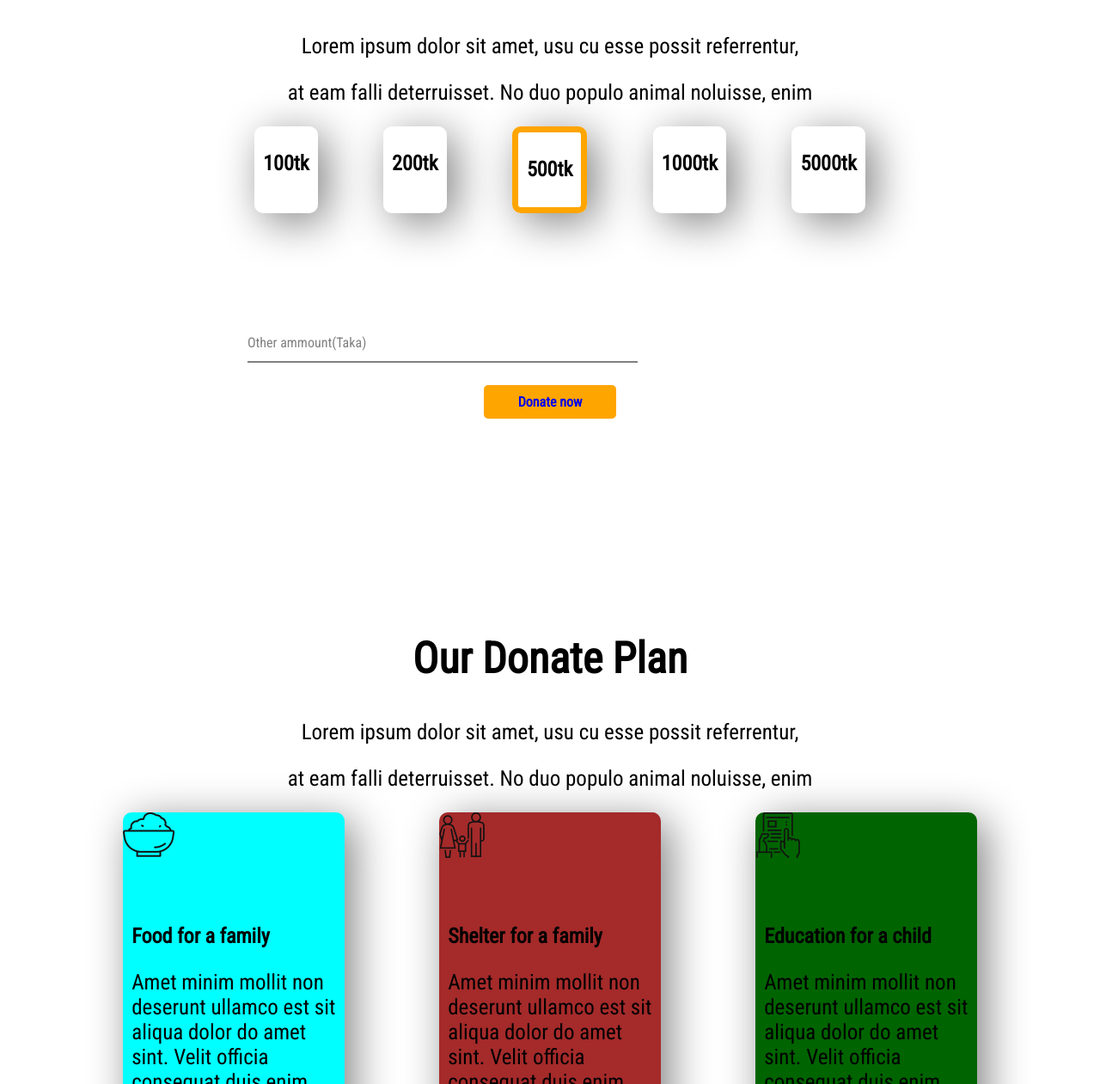
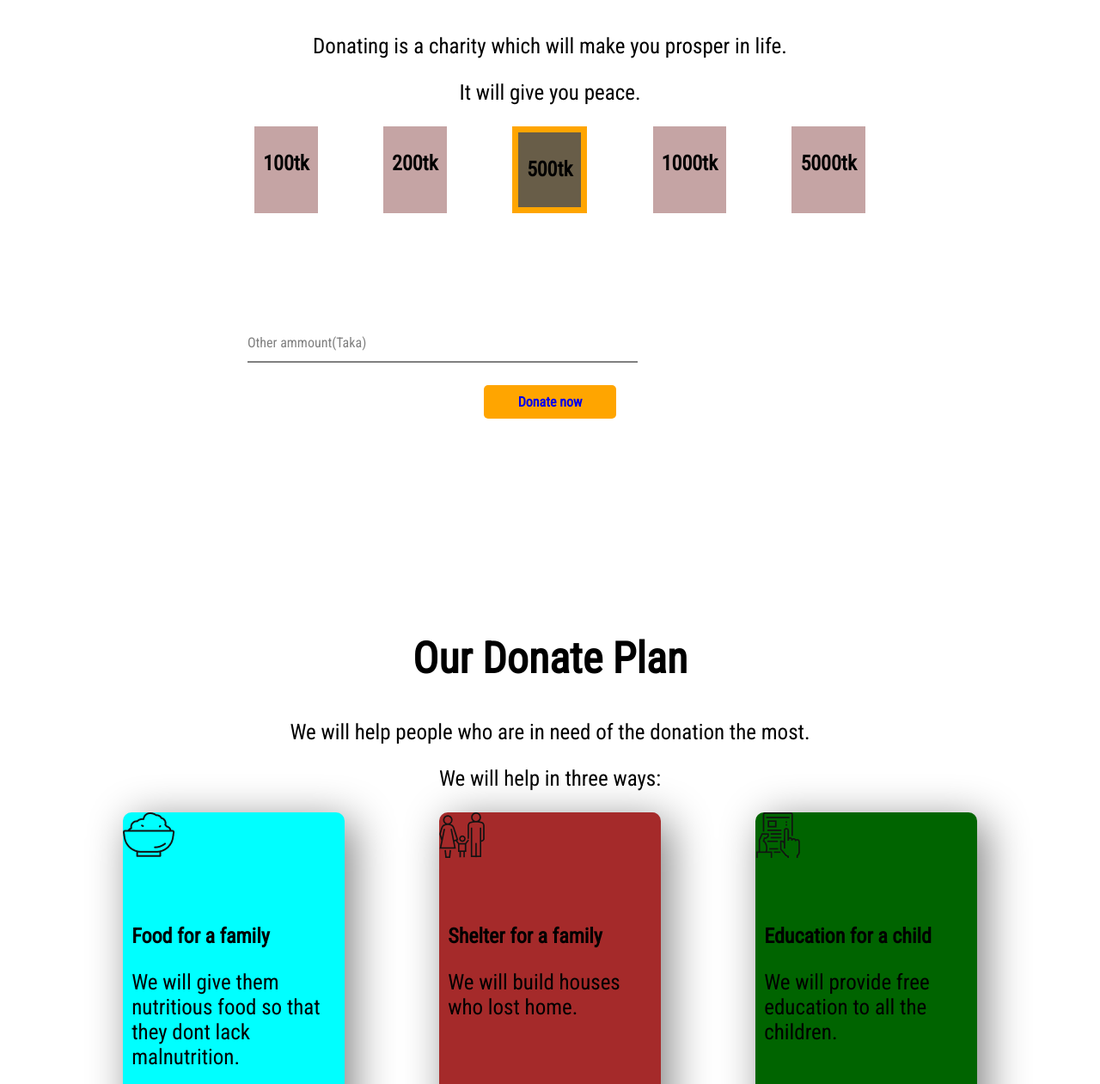
Before and after one commit to ashir41/ASSIGNMENT01, a plain HTML site: page index.html in a window 1280 px wide. Shown: the part 1119-2380 px from the top of the page at 86% size. Drawn offline with Linux system fonts and the light colour scheme.

Commit message:
second-commit

```diff
--- a/index.html
+++ b/index.html
@@ -24,8 +24,7 @@
                 More In Need
             </h1>
             <p class="para">
-                Lorem ipsum dolor sit amet, usu cu esse possit referrentur, at eam falli
-                deterruisset. No duo populo animal noluisse, enim
+                Help the cause of humanity, Because they need us the most!
             </p>
             <a class="link-button" target="_blank" href="https://www.youtube.com/">Donate now</a>
 
@@ -33,8 +32,8 @@
     </section>
     <section class="part-two">
         <h1 class="middle">Donate Today</h1>
-        <p style="text-align: center">Lorem ipsum dolor sit amet, usu cu esse possit referrentur, </p>
-        <p style="text-align: center">at eam falli deterruisset. No duo populo animal noluisse, enim</p>
+        <p style="text-align: center">Donating is a charity which will make you prosper in life. </p>
+        <p style="text-align: center">It will give you peace.</p>
         <div class="nothing">
 
             <div class="second-section">
@@ -71,36 +70,27 @@
         <h1 class="middle">
             Our Donate Plan
         </h1>
-        <p style="text-align: center">Lorem ipsum dolor sit amet, usu cu esse possit referrentur, </p>
-        <p style="text-align: center">at eam falli deterruisset. No duo populo animal noluisse, enim</p>
+        <p style="text-align: center">We will help people who are in need of the donation the most. </p>
+        <p style="text-align: center"> We will help in three ways:</p>
         <div class="third">
             <div id="bg" class="third-section">
                 <h2>
                     Food for a family
                 </h2>
                 <p>
-                    Amet minim mollit non deserunt
-                    ullamco est sit aliqua dolor do amet
-                    sint. Velit officia consequat duis enim
-                    velit mollit.
+                    We will give them nutritious food so that they dont lack malnutrition.
                 </p>
             </div>
             <div id="bg1" class="third-section">
                 <h2>Shelter for a family</h2>
                 <p>
-                    Amet minim mollit non deserunt
-                    ullamco est sit aliqua dolor do amet
-                    sint. Velit officia consequat duis enim
-                    velit mollit.
+                    We will build houses who lost home.
                 </p>
             </div>
             <div id="bg2" class="third-section">
                 <h2>Education for a child</h2>
                 <p>
-                    Amet minim mollit non deserunt
-                    ullamco est sit aliqua dolor do amet
-                    sint. Velit officia consequat duis enim
-                    velit mollit.
+                    We will provide free education to all the children.
                 </p>
             </div>
         </div>
@@ -110,7 +100,6 @@
         <footer id="done">I am gonna do it.</footer>
     </section>
 
-
 </body>
 
 </html>
--- a/style.css
+++ b/style.css
@@ -49,7 +49,6 @@ body {
     text-decoration: none;
     background-color: orange;
     padding: 10px 40px;
-
     border-radius: 5px;
     font-weight: 700;
     text-align: left;
@@ -59,15 +58,11 @@ body {
 
 
 .second-section {
-
-    box-shadow: 10px 10px 10px gray;
     width: 20%;
     margin-right: 5%;
     margin-left: 5%;
     padding: 10px;
-    border-radius: 10px;
-    box-shadow: 10px 10px 50px gray;
-
+    background-color: rgb(197, 164, 164);
 
 }
 
@@ -86,6 +81,7 @@ body {
 
 #border {
     border: 7px solid orange;
+    background-color: rgb(104, 93, 72);
 }
 
 .wrapper {
@@ -93,6 +89,8 @@ body {
     background: #fff;
     padding: 30px;
     box-shadow: 0px 0px 0px wheat;
+    text-align: center;
+    position: center;
 
 
 }
@@ -139,8 +137,8 @@ p {
 
 .third-section {
 
-    box-shadow: 10px 10px 10px gray;
-    height: 60vh;
+
+    height: 40vh;
     width: 33%;
     margin-right: 5%;
     margin-left: 5%;
```
